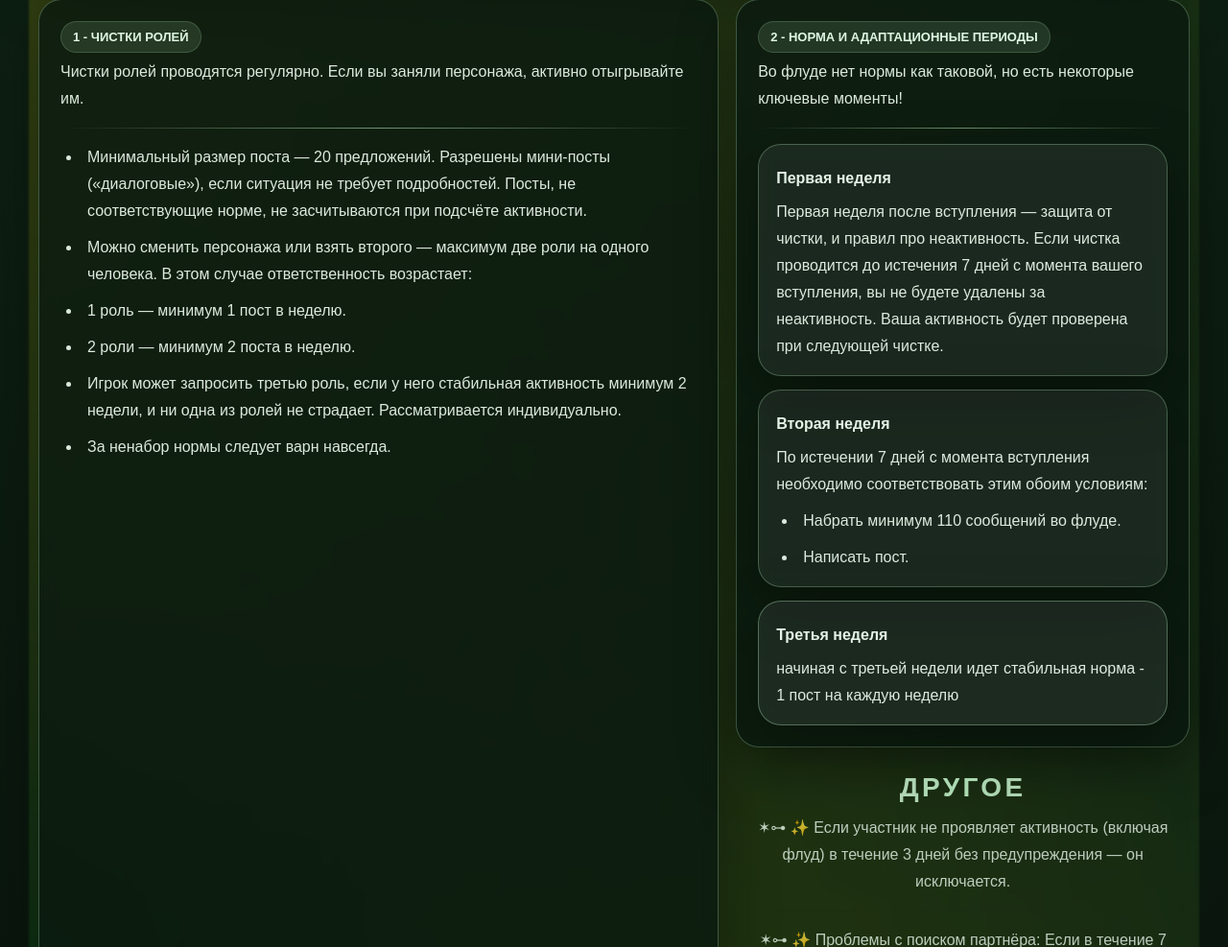
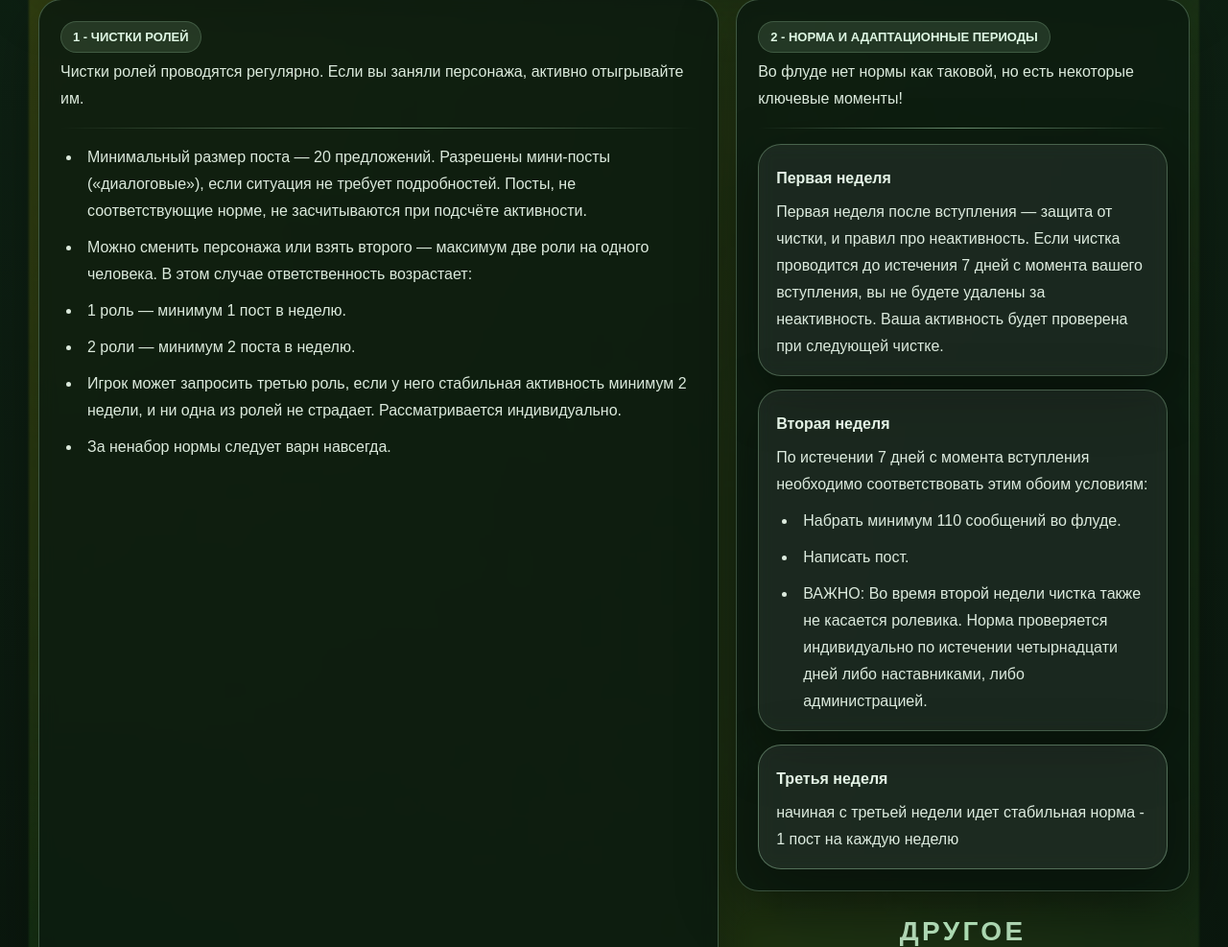
Before and after one commit to polintosiya-bot/flood, a Flask app: page / in a window 1280 px wide. Shown: the part 3057-4044 px from the top of the page at 96% size. Run offline with Flask 3, Linux system fonts and the light colour scheme.

Commit message:
норма 14 дней без чистка

```diff
--- a/templates/index.html
+++ b/templates/index.html
@@ -712,6 +712,7 @@
                   <ul class="plain-list" style="margin-top: 10px;">
                     <li>Набрать минимум 110 сообщений во флуде.</li>
                     <li>Написать пост.</li>
+                    <li>ВАЖНО: Во время второй недели чистка также не касается ролевика. Норма проверяется индивидуально по истечении четырнадцати дней либо наставниками, либо администрацией.</li>
                   </ul>
                 </div>
                 <div class="mini-card" style="margin-top: 14px; border: 1px solid rgba(191, 243, 199, 0.34); background: rgba(255,255,255,0.08);">
```
